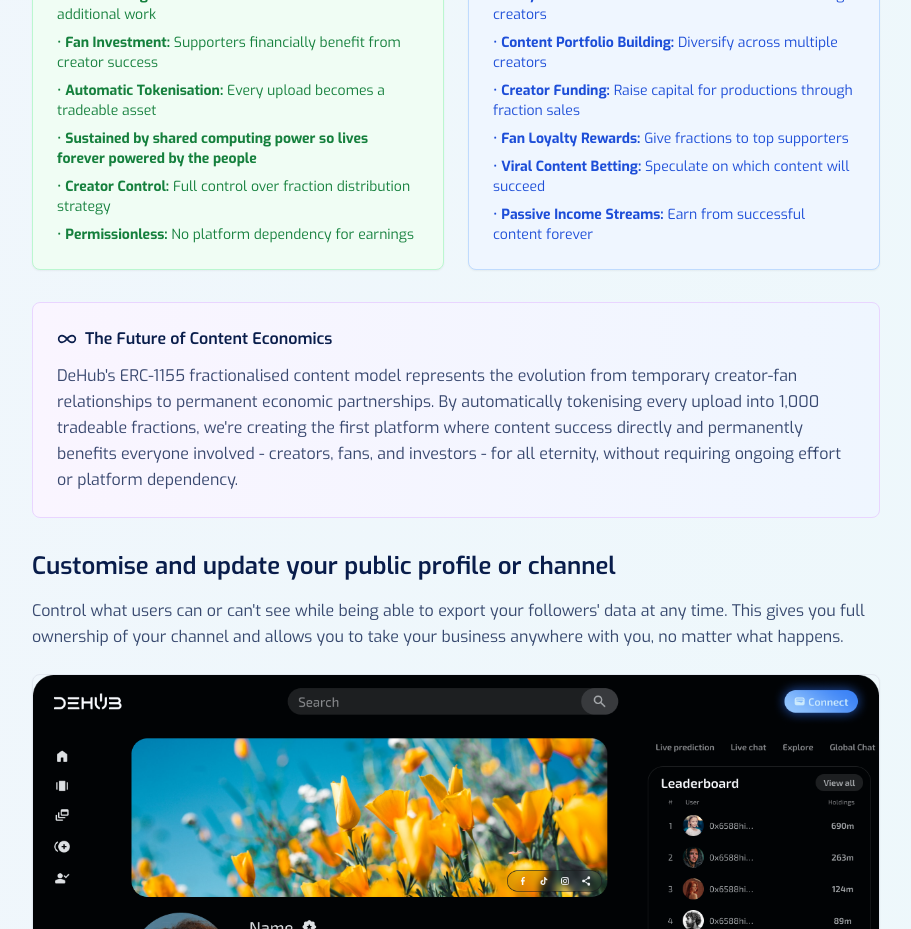
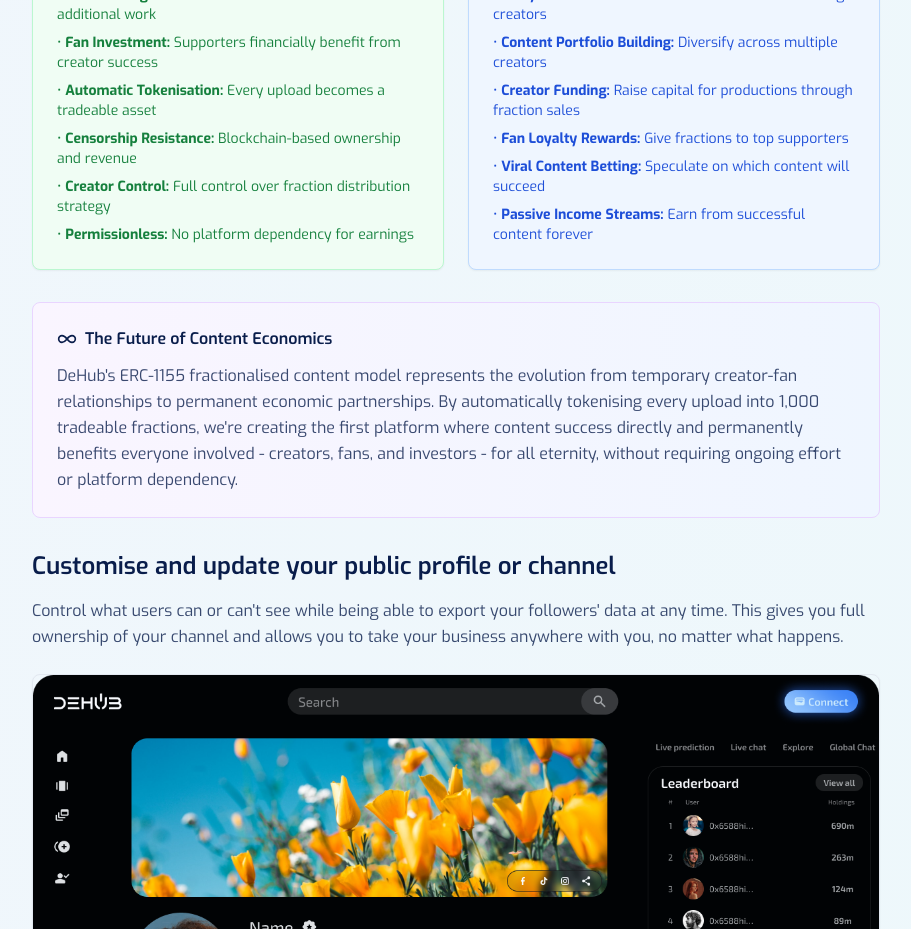
Before and after one commit to maldoteth/dehubdocs, a React (Vite) app: page /docs/dapps in a window 1280 px wide. Shown: the part 4480-5409 px from the top of the page, without its empty margins (312-1223 px from the left). Built offline with nearby package versions, Linux system fonts and the light colour scheme.

Commit message:
Reverted to commit 278fa34a014e9a35496e05d4244f07775b32f3c9

```diff
--- a/src/pages/docs/Dapp.tsx
+++ b/src/pages/docs/Dapp.tsx
@@ -363,7 +363,7 @@ const Dapp = () => {
                   <li>• <strong>Set and Forget:</strong> Content earns revenue forever without additional work</li>
                   <li>• <strong>Fan Investment:</strong> Supporters financially benefit from creator success</li>
                   <li>• <strong>Automatic Tokenisation:</strong> Every upload becomes a tradeable asset</li>
-                  <li>• <strong>Sustained by shared computing power so lives forever powered by the people</strong></li>
+                  <li>• <strong>Censorship Resistance:</strong> Blockchain-based ownership and revenue</li>
                   <li>• <strong>Creator Control:</strong> Full control over fraction distribution strategy</li>
                   <li>• <strong>Permissionless:</strong> No platform dependency for earnings</li>
                 </ul>
```
